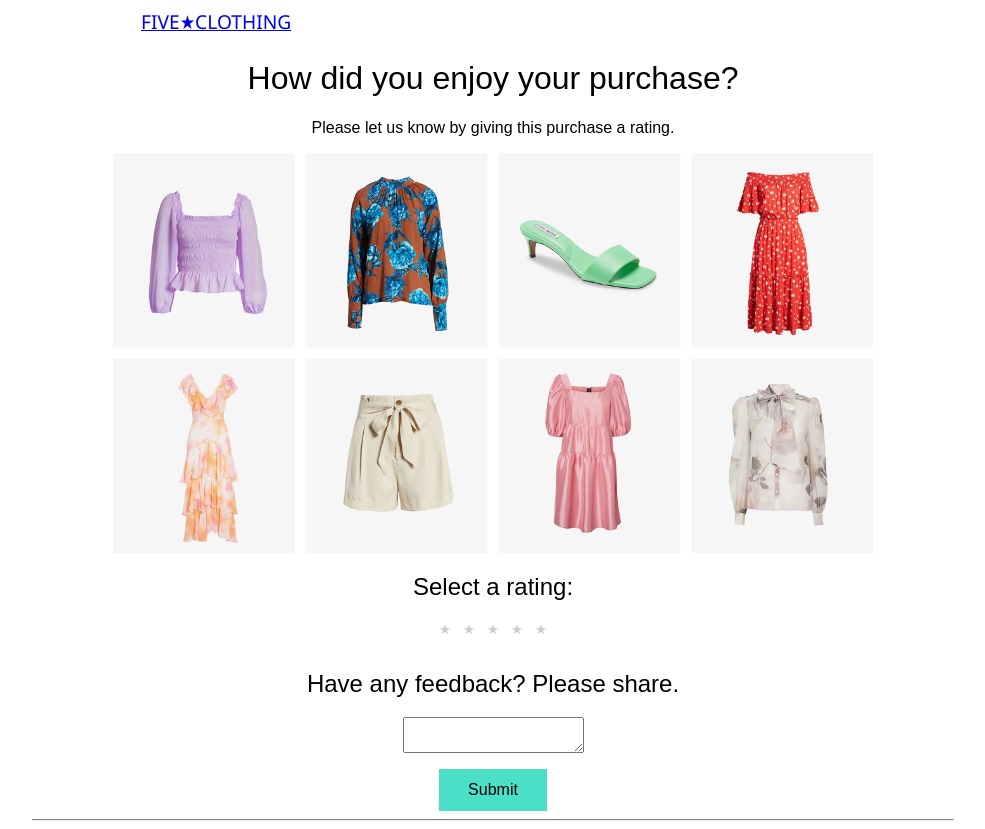
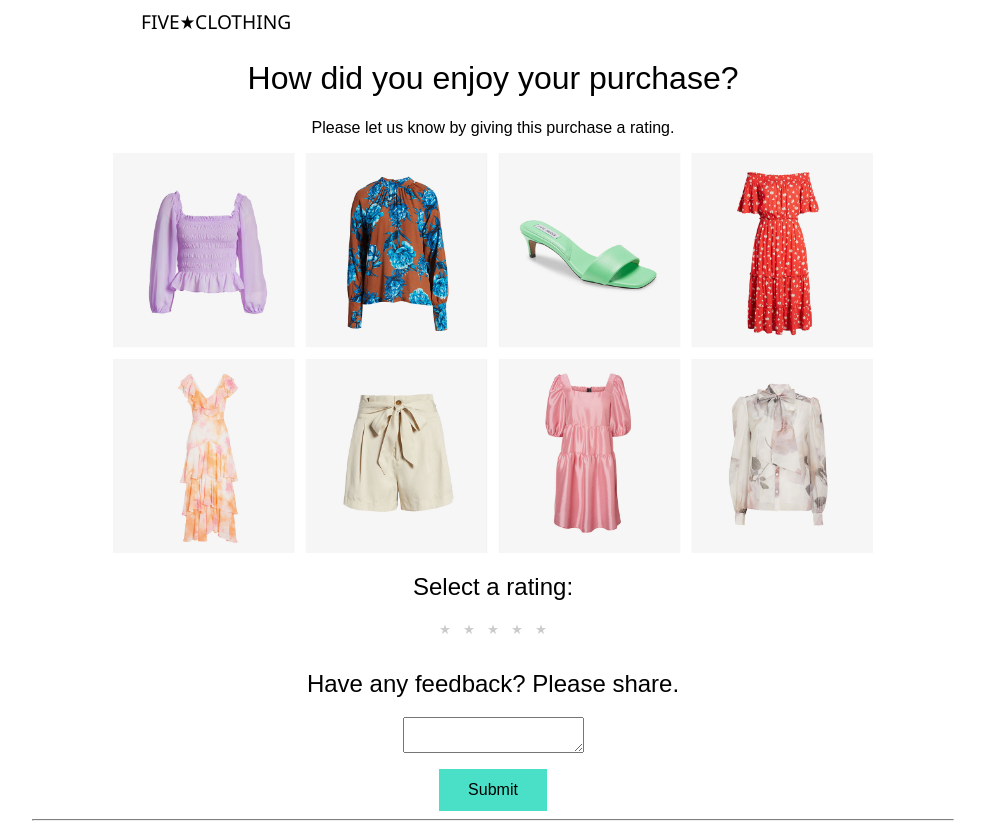
Before and after one commit to IfeAkiWad/FiveStarRatingSystem, a React (Create React App) app: page / in a window 1280 px wide. Shown: the whole page, without its empty margins (147-1132 px from the left). Built offline with nearby package versions, Linux system fonts and the light colour scheme; the HTML template or start-up script is replaced by a standard one.

Commit message:
implement link CSS styling

```diff
--- a/src/styles.css
+++ b/src/styles.css
@@ -61,6 +61,22 @@ h1.rating-heading {
     font-size: larger;
 }
 
+a:link {
+    text-decoration: none;
+    color: #000000;
+}
+
+a:active {
+    text-decoration: none;
+    color: #000000;
+}
+
+a:visited {
+    text-decoration: none;
+    color: #000000;
+  }
+
+
 
 .feedback-heading-2 {
     font-family: Arial, Helvetica, sans-serif;
```
